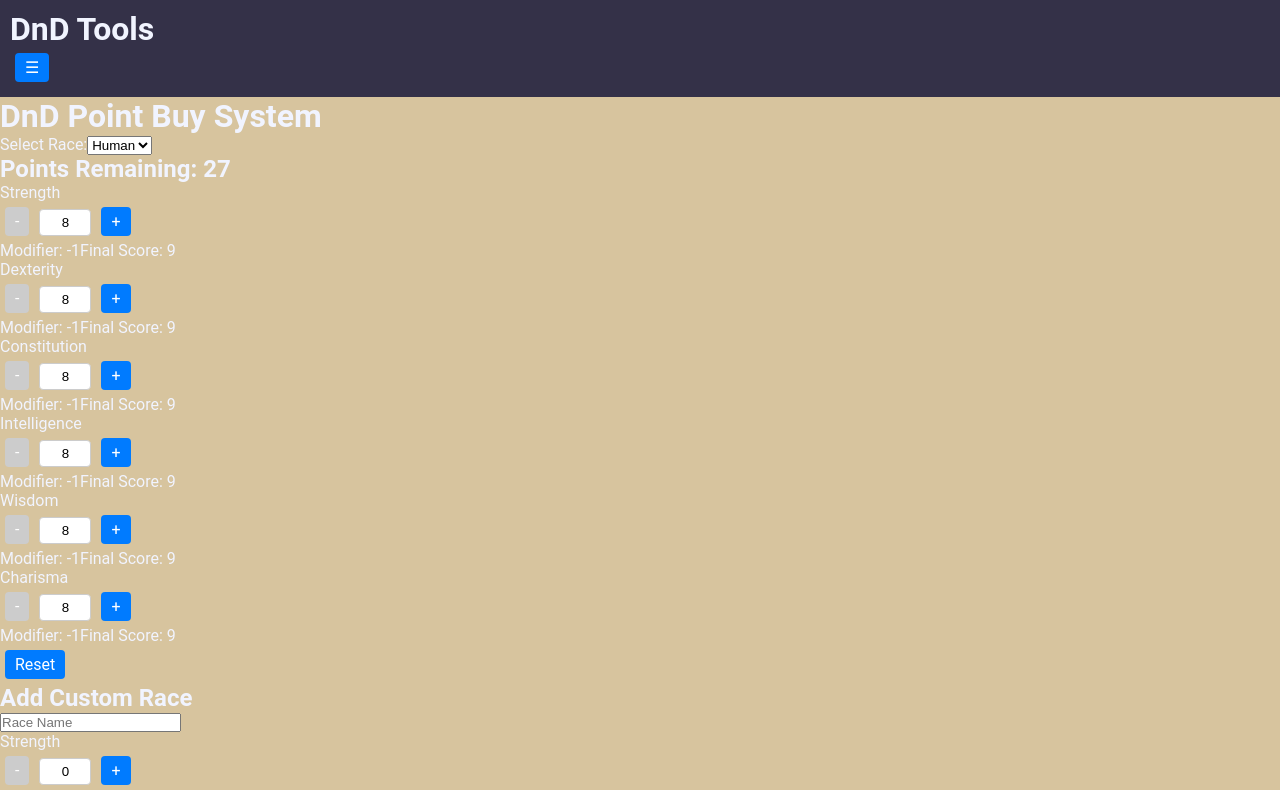
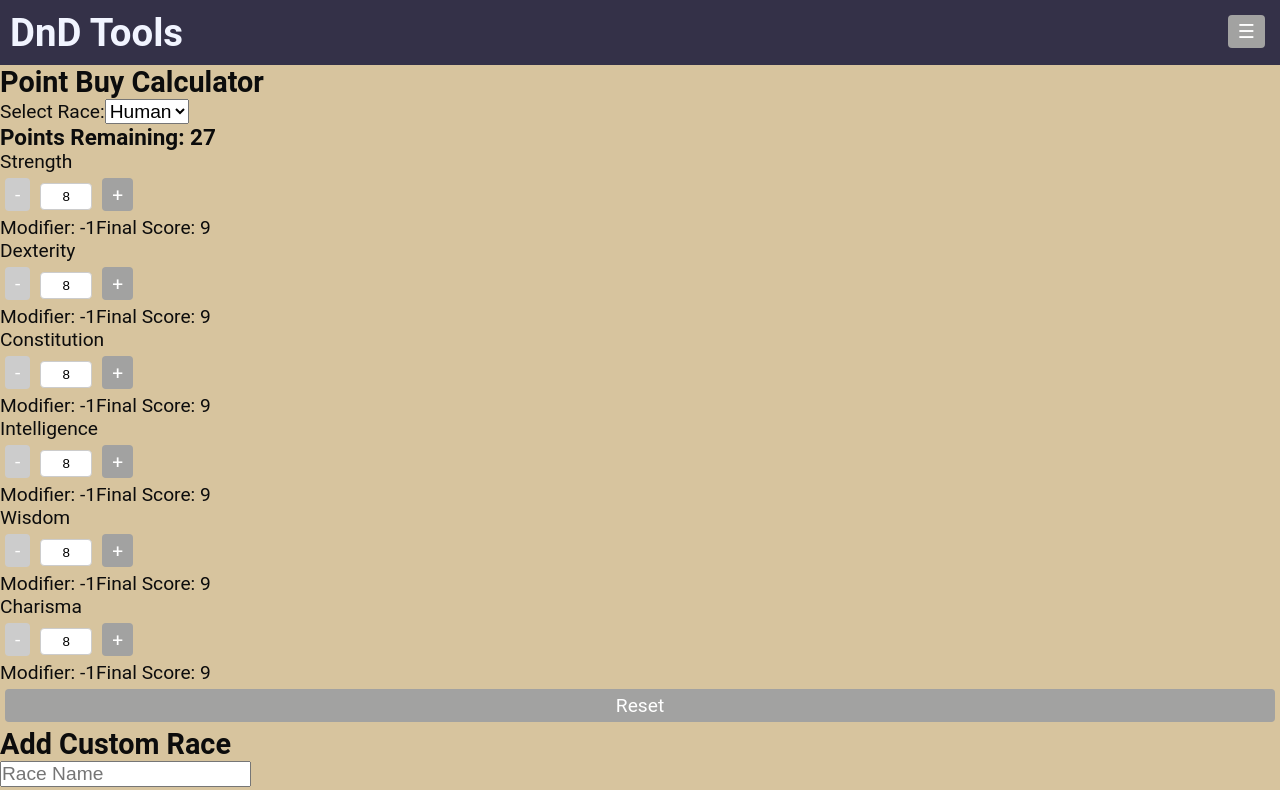
Before and after one commit to SusannaOs/DnDTool, a React app: page / in a window 1280 px wide. Shown: the top 790 px of the page. Built offline with nearby package versions, Linux system fonts and the light colour scheme.

Commit message:
typography changes

```diff
--- a/src/js/Components/Burgermenu.js
+++ b/src/js/Components/Burgermenu.js
@@ -7,6 +7,10 @@
         setIsOpen(!isOpen);
     };
 
+    const closeMenu = () => {
+        setIsOpen(false);
+    };
+
     return (
         <div className="burger-menu">
             <button className="burger-icon" onClick={toggleMenu}>
@@ -14,6 +18,9 @@
             </button>
             {isOpen && (
                 <div className="menu-items">
+                    <button className="close-button" onClick={closeMenu}>
+                        &times;
+                    </button>
                     {/* Map through the links passed from the parent */}
                     {links.map((link, index) => (
                         <a key={index} href={link.url}>{link.text}</a>
--- a/src/js/Components/Header.js
+++ b/src/js/Components/Header.js
@@ -10,10 +10,10 @@
     ];
 
   return (
-    <header className="header">
+    <div className="header">
           <h1>DnD Tools</h1>
           <BurgerMenu links={links} />
-    </header>
+    </div>
   );
 }
 
--- a/src/js/Pages/PointBuy.js
+++ b/src/js/Pages/PointBuy.js
@@ -130,11 +130,11 @@
     <div>
       <Header />
       <div className="pointbuy">
-        <h1>DnD Point Buy System</h1>
+        <h2>Point Buy Calculator</h2>
 
         <div>
           <label htmlFor="race">Select Race:</label>
-          <select id="race" value={selectedRace} onChange={handleRaceChange}>
+          <select id="race" value={selectedRace} onChange={handleRaceChange} className="race-select">
             {Object.keys(races).map((race) => (
               <option key={race} value={race}>
                 {race.charAt(0).toUpperCase() + race.slice(1)}
@@ -166,6 +166,7 @@
             value={newRace.name}
             onChange={(e) => setNewRace({ ...newRace, name: e.target.value })}
             placeholder="Race Name"
+            className="race-name"
           />
           {errorMessage && <p className="error-message">{errorMessage}</p>}
           {Object.keys(initialScores).map((ability) => (
@@ -212,7 +213,7 @@
 
 const PointsRemaining = ({ points }) => (
   <div className="points-remaining">
-    <h2>Points Remaining: {points}</h2>
+    <h3>Points Remaining: {points}</h3>
   </div>
 );
 
--- a/src/sass/components/_buttons.scss
+++ b/src/sass/components/_buttons.scss
@@ -4,7 +4,7 @@
     margin: 5px;
     border: none;
     border-radius: 4px;
-    background-color: #007bff;
+    background-color: $accent-color;
     color: white;
     cursor: pointer;
   }
--- a/src/sass/components/_header.scss
+++ b/src/sass/components/_header.scss
@@ -1,5 +1,7 @@
 .header {
     background-color: $secondary-color;
+    display: flex;
+    justify-content: space-between;
     color: $font-color;
     padding: 10px;
   }
--- a/src/sass/index.scss
+++ b/src/sass/index.scss
@@ -7,5 +7,6 @@
 @import 'components/buttons';
 @import 'components/header';
 @import 'components/footer';
+@import 'components/burgermenu';
 
 @import 'pages/pointBuy';
--- a/src/sass/pages/_pointBuy.scss
+++ b/src/sass/pages/_pointBuy.scss
@@ -1,3 +1,11 @@
+.pointbuy{
+  display: grid;
+}
+
+.race-select, .race-name{
+  font-size: 1em;
+}
+
 .ability-score-input input[type="number"],
 .custom-race-form input[type="number"] {
   width: 40px;
--- a/src/sass/utilities/_typography.scss
+++ b/src/sass/utilities/_typography.scss
@@ -1,7 +1,7 @@
 $primary-font-family: "Roboto", sans-serif;
 
-$base-font-size: 1em;
-$heading-font-size: 24px;
+$base-font-size: 1.2em;
+$heading-font-size: 1.3em;
 
 $font-weight-normal: 400;
 $font-weight-bold: 700;
@@ -9,5 +9,6 @@
 // Base Typography
 body {
     font-family: $primary-font-family;
-    color: $font-color;
+    font-size: $base-font-size;
+    color: $text-color;
   }
--- a/src/sass/utilities/_variables.scss
+++ b/src/sass/utilities/_variables.scss
@@ -3,3 +3,4 @@
 $accent-color:#A2A2A1FF;
 $error-color: #dc3545;
 $font-color: #F1F4FFFF;
+$text-color: rgb(12, 12, 12);
```
Also changed, not shown: src/index.css, src/sass/components/_burgermenu.scss (added).
